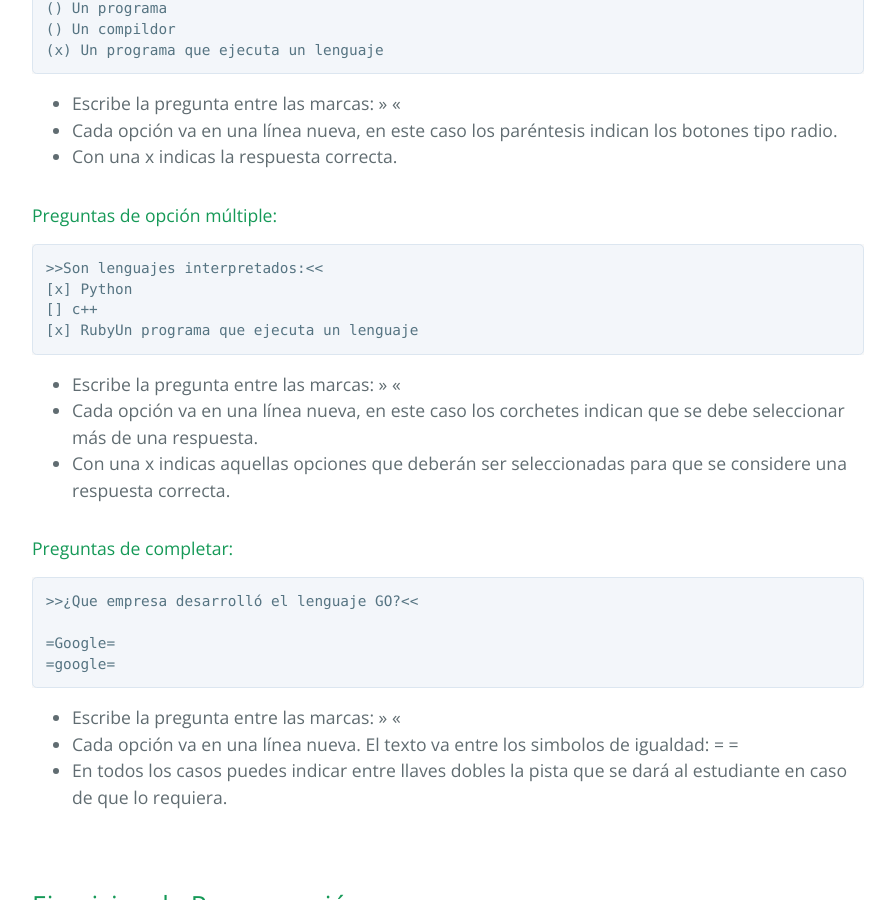
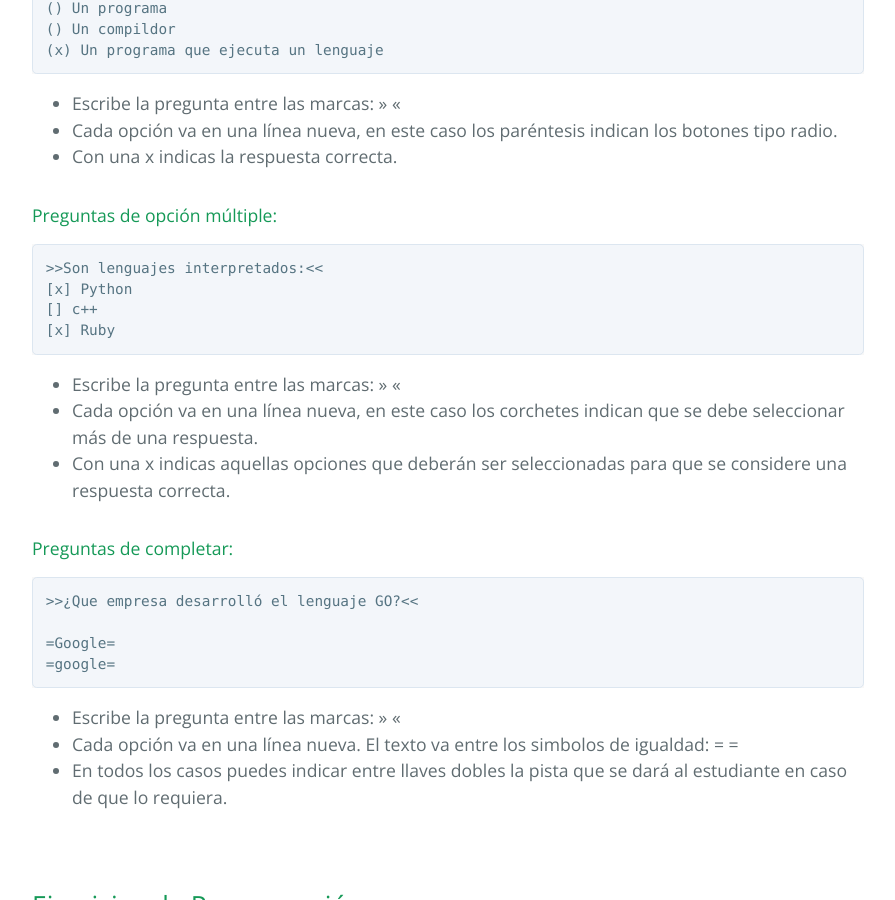
Before and after one commit to mariosky/protoboard-old, a Jekyll site: the page built from docs/doc-es/index.md, in a window 1280 px wide and 900 px high, scrolled down 892 px. Shown: the whole window, without its empty margins (192-1087 px from the left). Built offline with Jekyll 4.4.1, drawn with Linux system fonts in a browser that asks for light colours; our own code applies the rules of GitHub Pages for plain Markdown files.

Commit message:
Minor correction

````diff
--- a/docs/doc-es/index.md
+++ b/docs/doc-es/index.md
@@ -38,7 +38,7 @@ los botones tipo radio.
 >>Son lenguajes interpretados:<<
 [x] Python
 [] c++
-[x] RubyUn programa que ejecuta un lenguaje
+[x] Ruby
 ```
 * Escribe la pregunta entre las marcas: >>  <<
 * Cada opción va en una línea nueva, en este caso los corchetes indican
````
